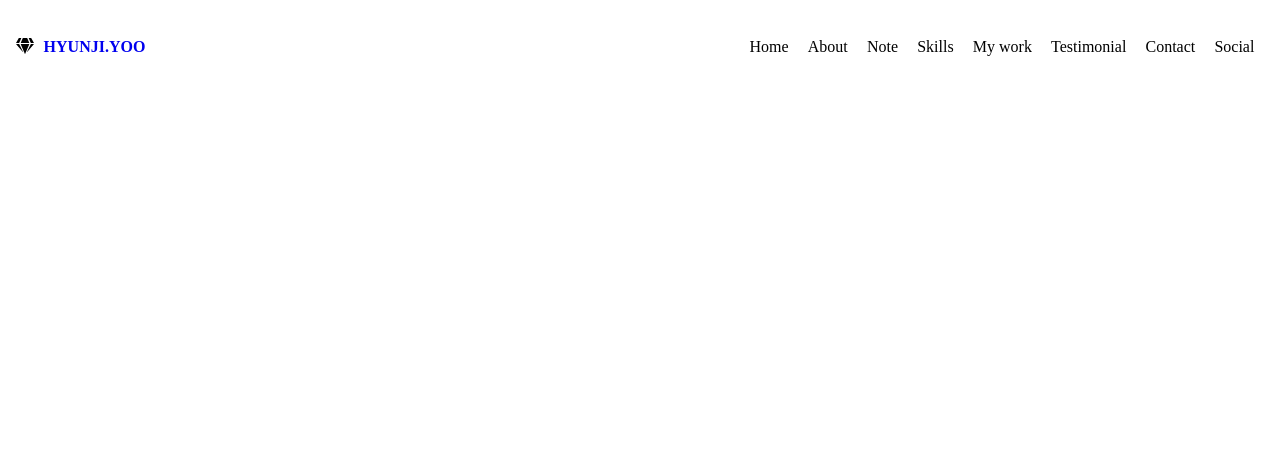
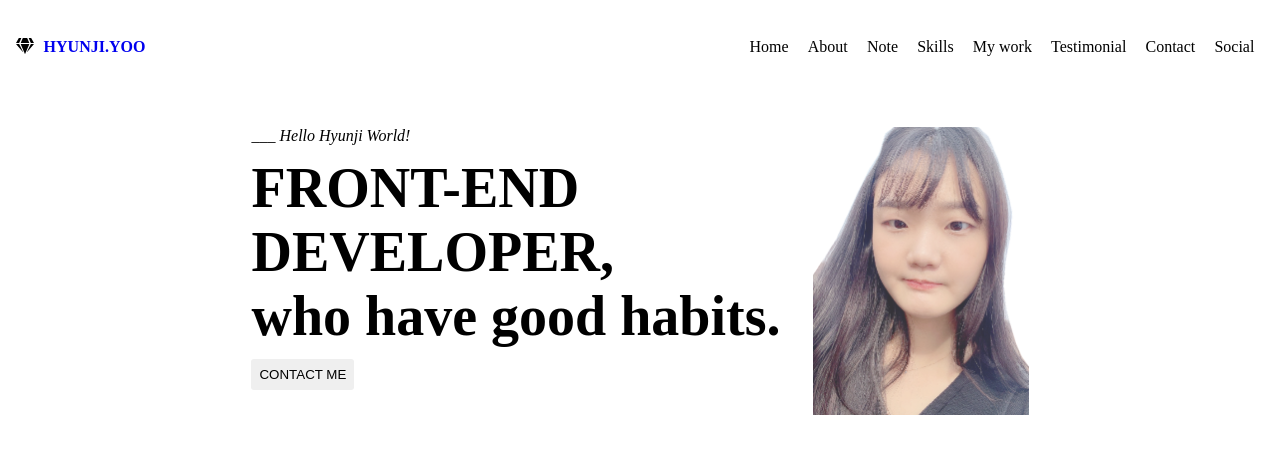
Before and after one commit to hyunjiyoo/portfolio, a React (Create React App) app: page / in a window 1280 px wide. Shown: the top 454 px of the page. Built offline with nearby package versions, Linux system fonts and the light colour scheme.

Commit message:
home markup and css styling

```diff
--- a/src/App.tsx
+++ b/src/App.tsx
@@ -1,10 +1,12 @@
 import Navbar from './components/navbar/navbar';
 import styles from './app.module.css';
+import Home from './components/home/home';
 
 function App(): JSX.Element {
   return (
     <div className={styles.container}>
       <Navbar />
+      <Home />
     </div>
   );
 }
--- a/src/components/about/about.tsx
+++ b/src/components/about/about.tsx
@@ -2,7 +2,10 @@ import React from 'react';
 import styles from './about.module.css';
 
 const About = (): JSX.Element => (
-  <h1 className={styles.test}>about</h1>
+  <section id="about">
+
+
+  </section>
 );
 
 export default About;
--- a/src/components/home/home.module.css
+++ b/src/components/home/home.module.css
@@ -0,0 +1,39 @@
+@value makerWhite, makerLightGrey, makerBlack, makerPurple, makerPink from '../../common/colors.css';
+@value mediumFont from '../../common/size.css';
+
+#home {
+  display: flex;
+  flex-direction: row;
+  justify-content: center;
+  margin-top: 2rem;
+}
+
+.contents {
+  flex-direction: column;
+  margin-right: 2em;
+}
+
+.span {
+  color: makerLightGrey;
+  font-size: mediumFont;
+  font-style: italic;
+}
+
+.title {
+  color: makerPurple;
+  font-size: 3.5rem;
+  margin: 0.2em 0;
+}
+
+.button {
+  color: makerWhite;
+  border-radius: 3px;
+  padding: 0.6em;
+  background: makerPink;
+}
+
+.img {
+  width: 13.5em;
+  float: right;
+  opacity: 0.8;
+}
--- a/src/components/home/home.tsx
+++ b/src/components/home/home.tsx
@@ -1,7 +1,20 @@
-import React from 'react';
+import styles from './home.module.css';
 
 const Home = (): JSX.Element => (
-  <h1>Home</h1>
+  <section id={styles.home}>
+    <div className={styles.contents}>
+      <span className={styles.span}>___ Hello Hyunji World!</span>
+      <h1 className={styles.title}>
+        FRONT-END<br/>
+        DEVELOPER,<br/>
+        who have good habits.
+      </h1>
+      <button className={styles.button}>CONTACT ME</button>
+    </div>
+    <div>
+      <img className={styles.img} src="/images/profile.png" alt="profile" />
+    </div>
+  </section>
 );
 
 export default Home;
--- a/src/components/navbar/navbar.module.css
+++ b/src/components/navbar/navbar.module.css
@@ -12,6 +12,7 @@
 .logo {
   color: makerPurple;
   font-size: largeFont;
+  margin: 2px 0;
 }
 
 .name {
@@ -47,6 +48,11 @@
   cursor: pointer;
 }
 
+.menu_item.active {
+  border: 1px solid makerPink;
+  border-radius: 3px;
+}
+
 .button {
   display: none;
   color: makerWhite;
--- a/src/components/navbar/navbar.tsx
+++ b/src/components/navbar/navbar.tsx
@@ -12,7 +12,7 @@ const Navbar = (): JSX.Element => (
       </a>
     </div>
     <ul className={styles.menu}>
-      <li className={styles.menu_item} data-link="#home">Home</li>
+      <li className={`${styles.menu_item} ${styles.active}`} data-link="#home">Home</li>
       <li className={styles.menu_item} data-link="#about">About</li>
       <li className={styles.menu_item} data-link="#note">Note</li>
       <li className={styles.menu_item} data-link="#skills">Skills</li>
```
Also changed, not shown: public/images/profile.png (added).
